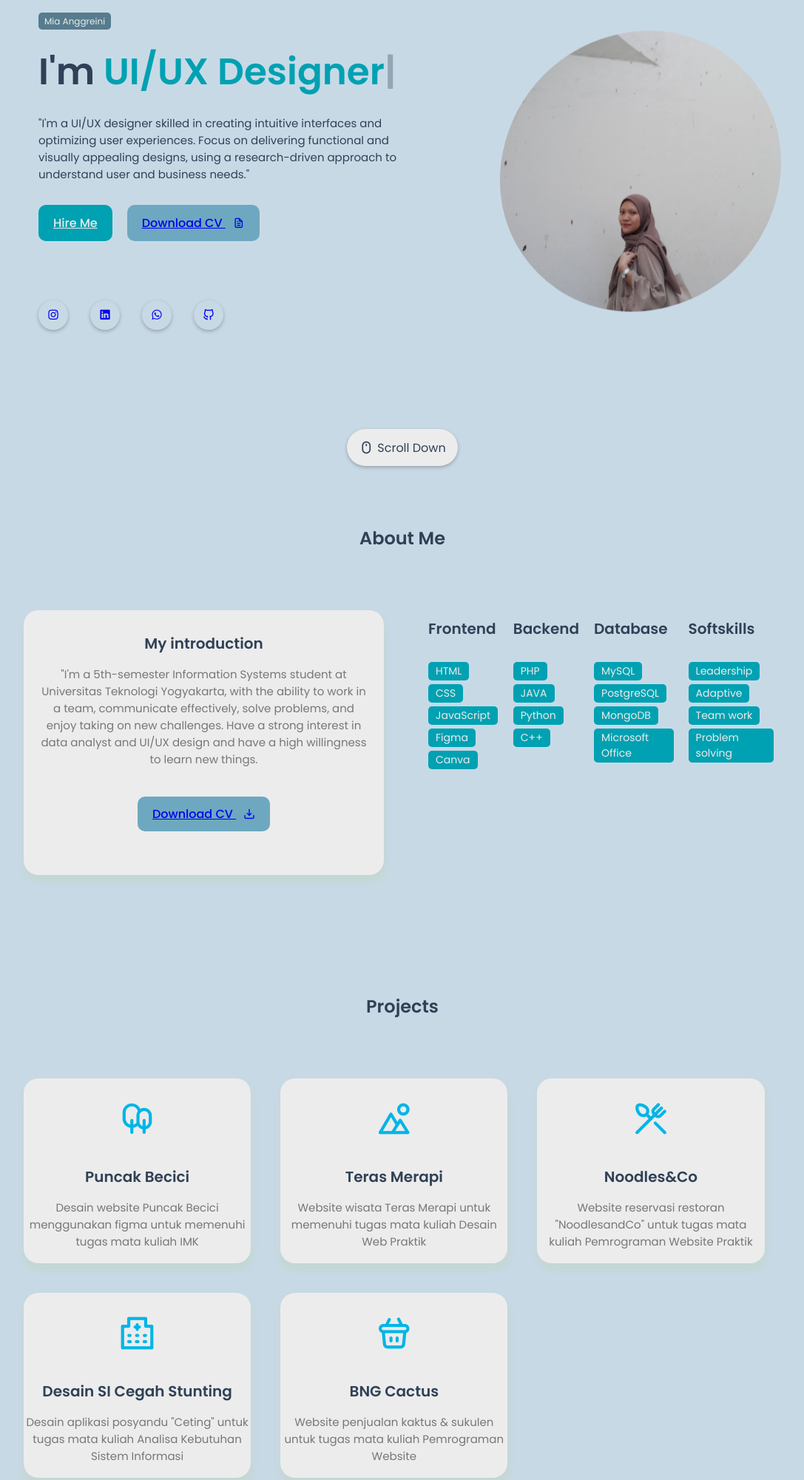
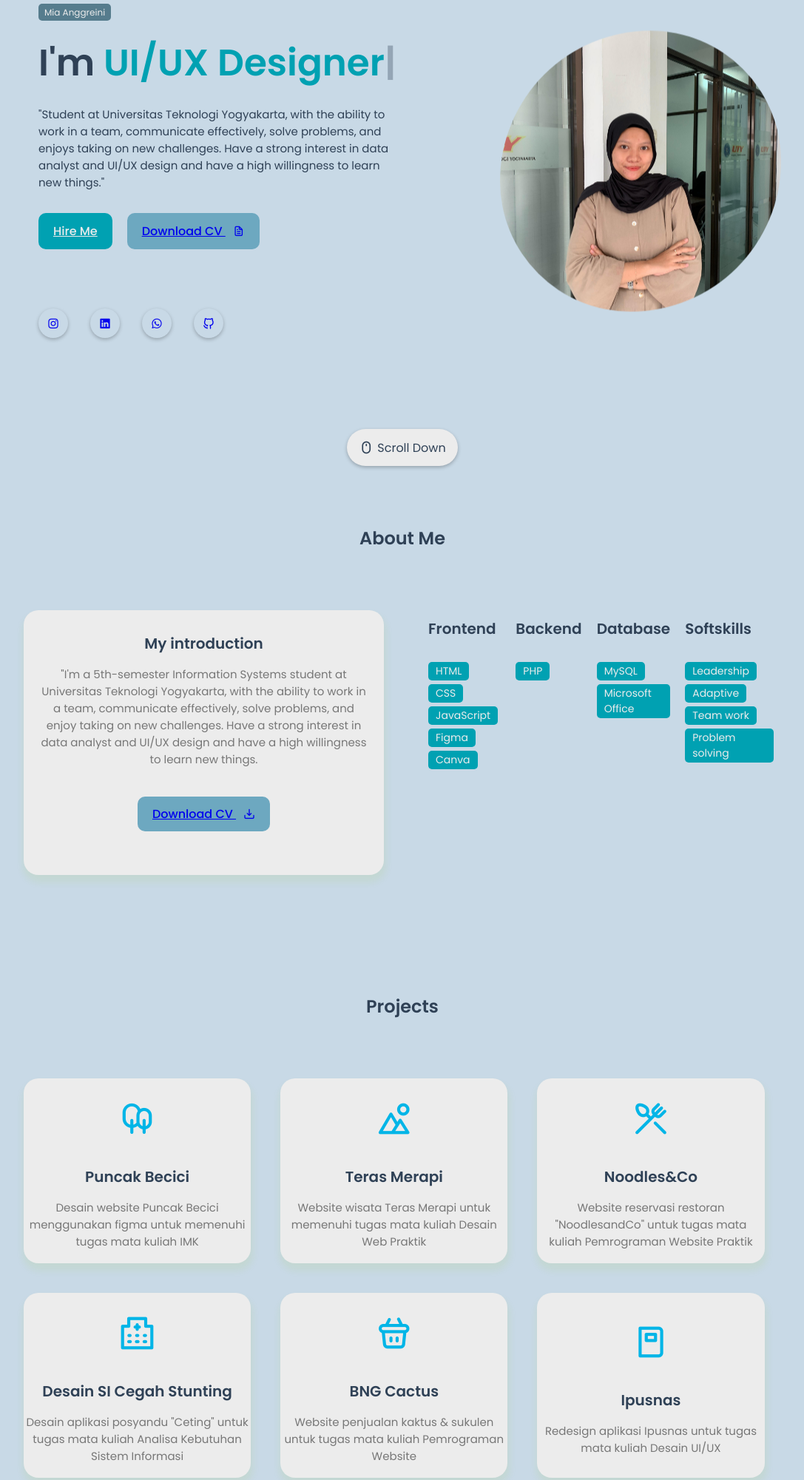
Before and after one commit to miaanggreini/Web-Porto, a plain HTML site: page index.html in a window 1280 px wide. Shown: the part 170-2171 px from the top of the page at 74% size, without its empty margins (96-1183 px from the left). Drawn offline with nearby package versions, Linux system fonts and the light colour scheme.

Commit message:
first commit

```diff
--- a/index.html
+++ b/index.html
@@ -58,7 +58,7 @@
         </div>
         <div class="nav-button">
           <button class="btn">
-            <a href="assets/CV.pdf" download="Mia_Anggreini_CV.pdf" class="btn">
+            <a href="assets/CV1.pdf" download="Mia_Anggreini_CV.pdf" class="btn">
             Download CV <i class="uil uil-file-alt"></i>
           </a>
 
@@ -81,16 +81,16 @@
             </div>
             <div class="featured-text-info">
               <p>
-                "I'm a UI/UX designer skilled in creating intuitive interfaces
-                and optimizing user experiences. Focus on delivering functional
-                and visually appealing designs, using a research-driven approach
-                to understand user and business needs."
+                "Student at Universitas Teknologi Yogyakarta, with the ability to work in a team,
+                communicate effectively, solve problems, and enjoys taking on new challenges. Have a
+                strong interest in data analyst and UI/UX design and have a high willingness to learn
+                new things."
               </p>
             </div>
             <div class="featured-text-btn">
               <a href="https://wa.me/6281345012372" target="_blank" class="btn blue-btn">Hire Me</a>
 
-              <a href="assets/CV.pdf" download="Mia_Anggreini_CV.pdf" class="btn">
+              <a href="assets/CV1.pdf" download="Mia_Anggreini_CV.pdf" class="btn">
                 Download CV <i class="uil uil-file-alt"></i>
               </a>
             </div>
@@ -119,7 +119,7 @@
           </div>
           <div class="featured-image">
             <div class="image">
-              <img src="assets/images/me1.jpg" alt="avatar" />
+              <img src="assets/images/me2.jpg" alt="avatar" />
             </div>
           </div>
           <div class="scroll-icon-box">
@@ -146,7 +146,7 @@
                   high willingness to learn new things.
                   <div class="about-btn">
                     <BR></BR>
-                    <a href="assets/CV.pdf" download="Mia_Anggreini_CV.pdf" class="btn">
+                    <a href="assets/CV1.pdf" download="Mia_Anggreini_CV.pdf" class="btn">
                       Download CV <i class="uil uil-import"></i>
                     </a>
                   </div>
@@ -172,9 +172,6 @@
                 </div>
                 <div class="skills-list">
                   <span>PHP</span>
-                  <span>JAVA</span>
-                  <span>Python</span>
-                  <span>C++</span>
                 </div>
               </div>
               <div class="skills-box">
@@ -183,8 +180,6 @@
                 </div>
                 <div class="skills-list">
                   <span>MySQL</span>
-                  <span>PostgreSQL</span>
-                  <span>MongoDB</span>
                   <span>Microsoft Office</span>
                 </div>
               </div>
@@ -217,7 +212,7 @@
               <label>Desain website Puncak Becici menggunakan figma untuk memenuhi tugas mata kuliah IMK</label>
             </div>
             <div class="project-box"
-            onClick="window.location.href='https://miaanggreini.github.io/Teras_Merapi/'">
+            onClick="window.location.href='https://www.figma.com/design/q7iOxUlxouqQqS2LfiKnUs/Kelompok-1?node-id=0-1&t=hRmEdAW8zfXwyfAd-1'">
               <i class="uil uil-mountains-sun"></i>
               <h3>Teras Merapi</h3>
               <label>Website wisata Teras Merapi untuk memenuhi tugas mata kuliah Desain Web Praktik</label>
@@ -239,6 +234,12 @@
               <i class="uil uil-shopping-basket"></i>
               <h3>BNG Cactus</h3>
               <label>Website penjualan kaktus & sukulen untuk tugas mata kuliah Pemrograman Website</label>
+            </div>
+            <div class="project-box"
+            onClick="window.location.href='https://www.figma.com/design/iawx0pd4bgRt1SRNpLvsIv/DESAIN-UI%2FUX?node-id=0-1&t=ha0k1FC4liDFMJwY-1'">
+              <i class="uil uil-book"></i>
+              <h3>Ipusnas</h3>
+              <label>Redesign aplikasi Ipusnas untuk tugas mata kuliah Desain UI/UX</label>
             </div>
 
           </div>
```
Also changed, not shown: assets/images/me2.jpg (added), 1 other file.
